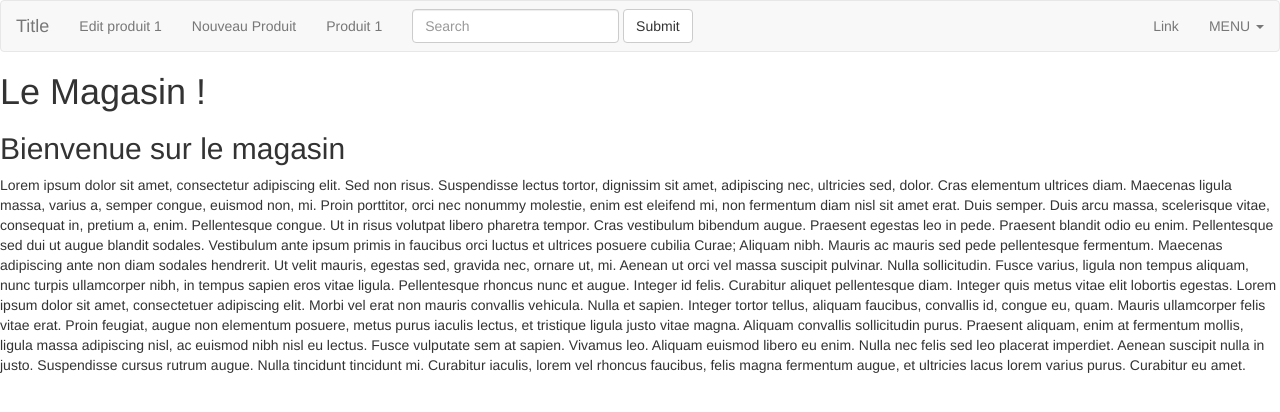
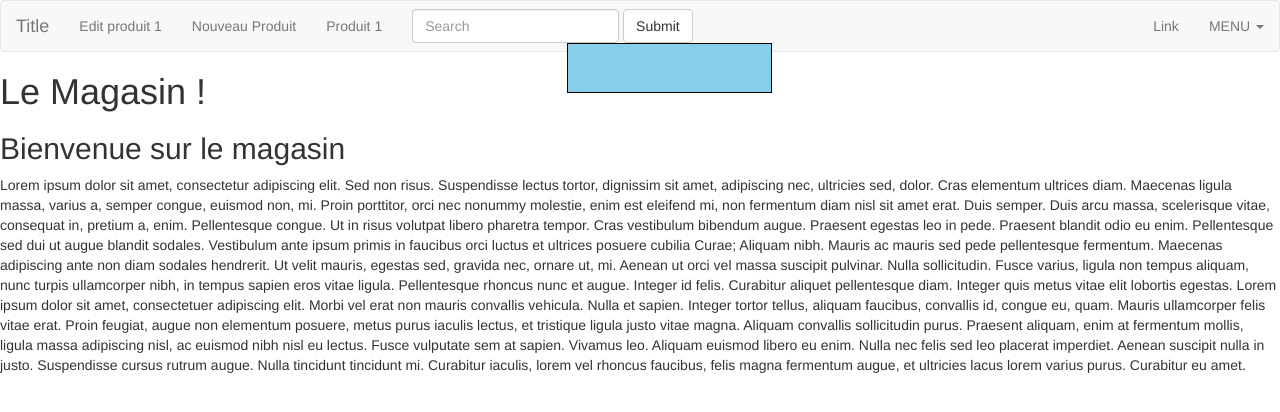
Before and after one commit to leslemmings/PHH210601, a PHP site: page / in a window 1280 px wide. Shown: the top 412 px of the page. Run offline with PHP 8.4, Linux system fonts and the light colour scheme.

Commit message:
popup de recherche

```diff
--- a/includes/navbar.php
+++ b/includes/navbar.php
@@ -23,6 +23,8 @@
                     <input name="recherche" type="text" class="form-control" placeholder="Search"
                         value="<?= isset($_GET["recherche"])?$_GET["recherche"]:"";?>">
                 </div>
+                <div id="completion-container"
+                    style="border:1px solid black;background-color:skyblue; position:fixed;left:44.3%;height:auto;min-height:50px;width:205px;"></div>
                 <button type="submit" class="btn btn-default">Submit</button>
             </form>
             <ul class="nav navbar-nav navbar-right">
```
